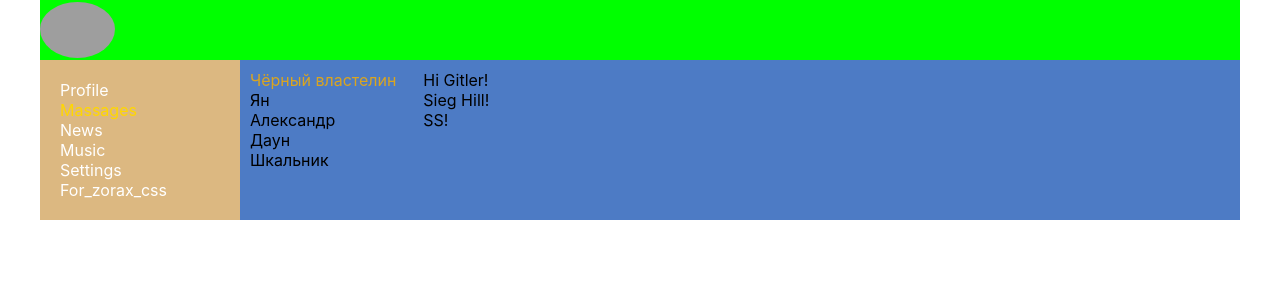
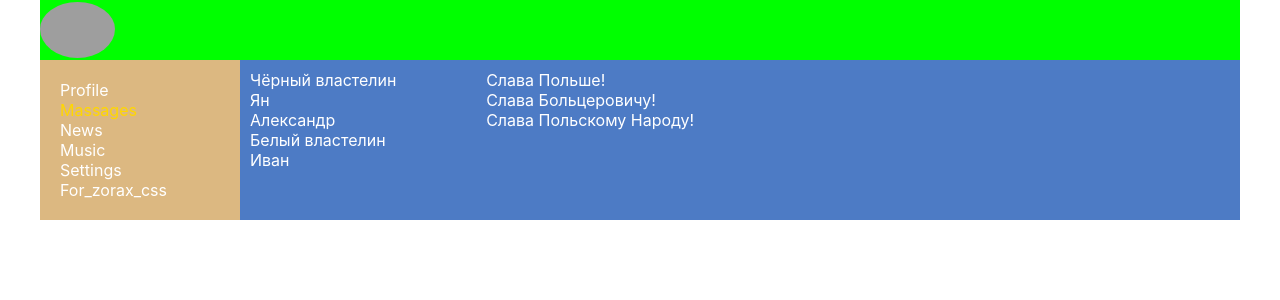
Before and after one commit to Alexandr-Shestihin/my_project_React_01, a React (Create React App) app: page /Dialogs in a window 1280 px wide. Shown: the top 300 px of the page. Built offline with nearby package versions, Linux system fonts and the light colour scheme; grey boxes are pictures that could not be loaded.

Commit message:
29.03.21 12:00 22  Lesson

```diff
--- a/src/App.js
+++ b/src/App.js
@@ -19,7 +19,7 @@ const App = () => {
             <Header />
             <Nav />
             <div className="app-wrapper-content">
-               <Route path="/dialogs" component={Dialogs} />
+               <Route path="/Dialogs" component={Dialogs} />
                <Route path="/profile" component={Profile} />
                <Route path="/news" component={News} />
                <Route path="/music" component={Music} />
--- a/src/components/Dialogs/Dialogs.jsx
+++ b/src/components/Dialogs/Dialogs.jsx
@@ -1,4 +1,5 @@
 import React from 'react';
+import { NavLink } from 'react-router-dom';
 import s from "./Dialogs.module.scss";
 
 const Dialogs = () => {
@@ -6,27 +7,27 @@ const Dialogs = () => {
       <div className={s.dialogs}>
          <div>
             <div className={s.dialogs_items}>
-               <div className={s.dialog + " " + s.active}>
-                  Чёрный властелин
+               <div >
+                  <NavLink to="/Dialogs/0" className={s.dialog} activeClassName={s.active}>Чёрный властелин</NavLink>
                </div>
-               <div className={s.dialog}>
-                  Ян
+               <div >
+                  <NavLink to="/Dialogs/3" className={s.dialog} activeClassName={s.active}>Ян</NavLink>
                </div>
-               <div className={s.dialog}>
-                  Александр
+               <div>
+                  <NavLink to="/Dialogs/4" className={s.dialog} activeClassName={s.active}>Александр</NavLink>
                </div>
-               <div className={s.dialog}>
-                  Даун
+               <div>
+                  <NavLink to="/Dialogs/7" className={s.dialog} activeClassName={s.active}>Белый властелин</NavLink>
                </div>
-               <div className={s.dialog}>
-                  Шкальник
+               <div>
+                  <NavLink to="/Dialogs/8" className={s.dialog} activeClassName={s.active}>Иван</NavLink>
                </div>
             </div>
          </div>
          <div className={s.messages}>
-            <div className="message">Hi Gitler!</div>
-            <div className="message">Sieg Hill!</div>
-            <div className="message">SS!</div>
+            <div className="message">Слава Польше!</div>
+            <div className="message">Слава Больцеровичу!</div>
+            <div className="message">Слава Польскому Народу!</div>
          </div>
       </div>
    )
--- a/src/components/Dialogs/Dialogs.module.scss
+++ b/src/components/Dialogs/Dialogs.module.scss
@@ -1,13 +1,14 @@
+* {
+   color: white;
+}
 .dialogs {
    display: grid;
-   grid-template-columns: 2fr 10fr;
+   grid-template-columns: 3fr 10fr;
    padding: 10px;
 
    .dialogs_items {
       .dialog {
-         &.active {
-            color: goldenrod;
-         }
+         text-decoration: none;
       }
    }
    .messages {
@@ -16,3 +17,7 @@
       }
    }
 }
+.active {
+   font-size: 1.1em;
+   font-weight: 900;
+}
```
